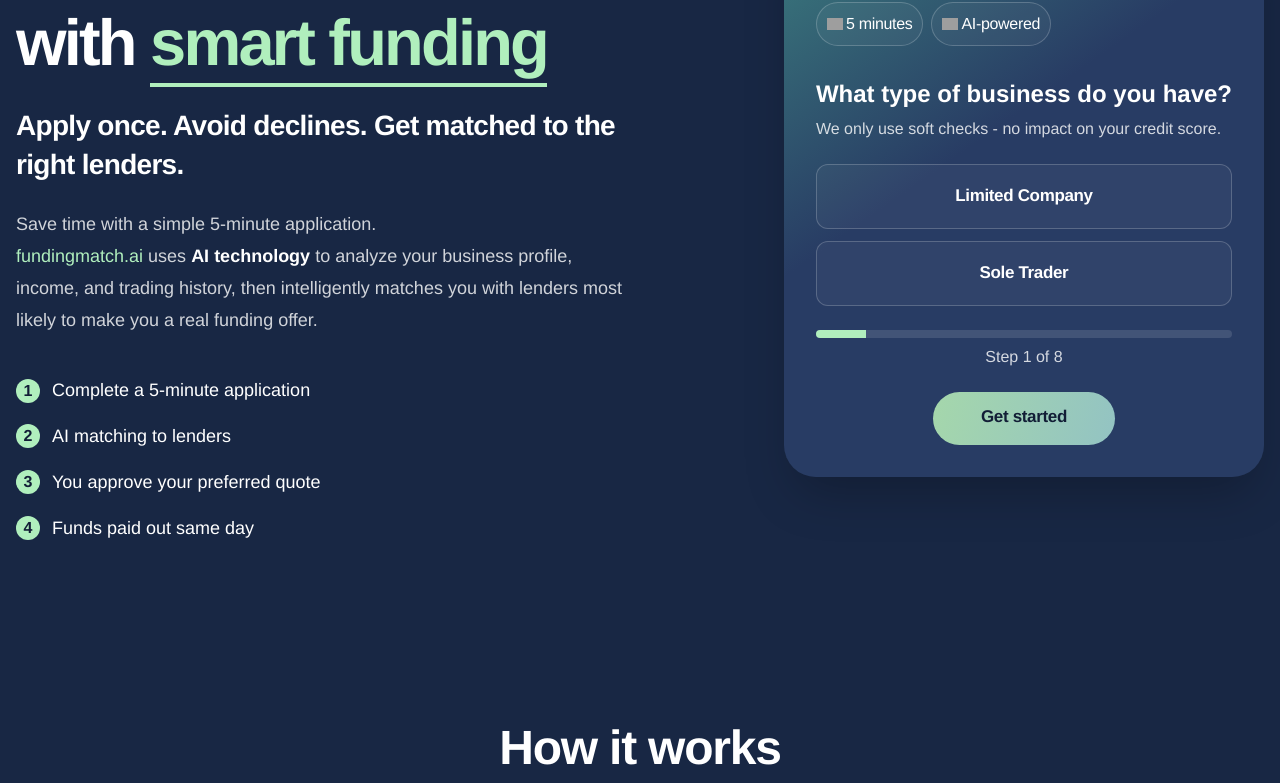
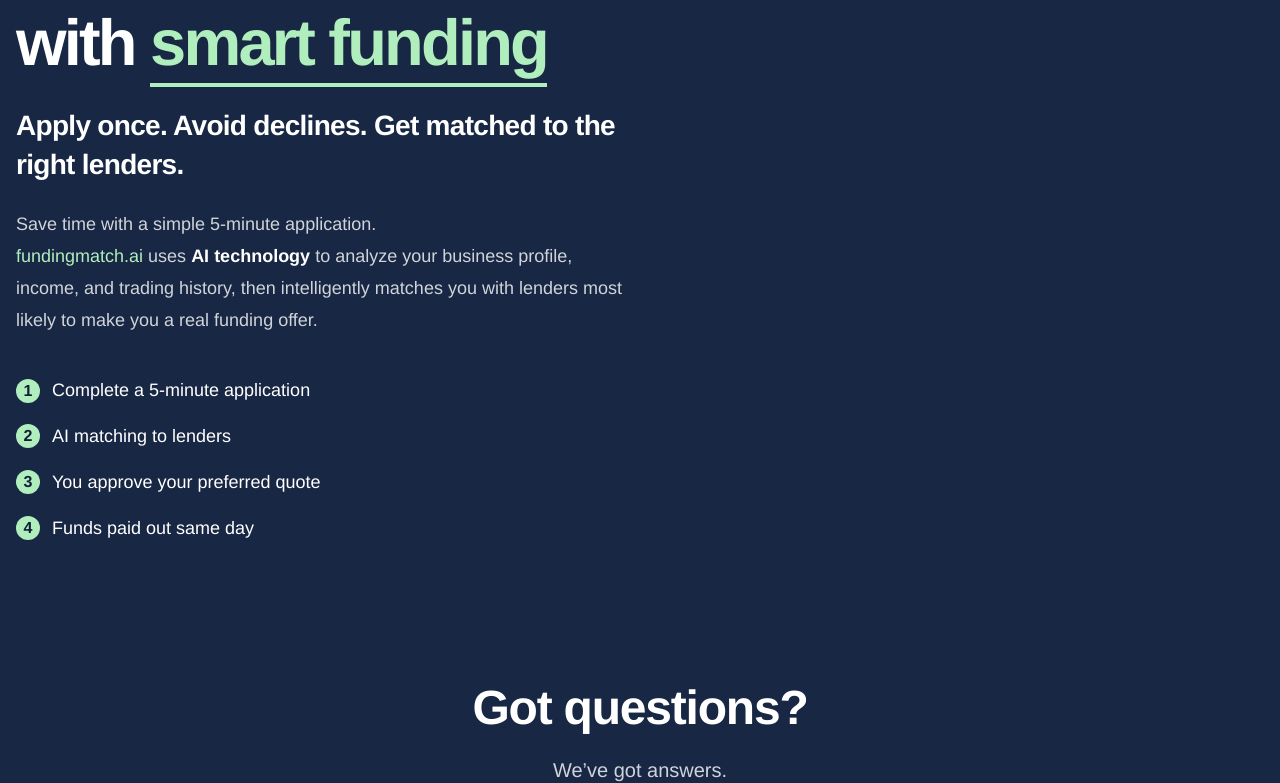
Before and after one commit to HimanshuJ16/fundingmatch, a Next.js app: page / in a window 1280 px wide. Shown: the part 278-1061 px from the top of the page. Built offline with nearby package versions, Linux system fonts and the light colour scheme; grey boxes are pictures that could not be loaded; a web font is replaced by a local one.

Commit message:
first commit

```diff
--- a/src/app/page.tsx
+++ b/src/app/page.tsx
@@ -9,7 +9,7 @@ export default function Home() {
   return (
     <>
       <HeroSection />
-      <HowItWorksSection />
+      {/* <HowItWorksSection /> */}
       <FAQSection />
       <FooterCTA />
     </>
--- a/src/components/HeroSection.tsx
+++ b/src/components/HeroSection.tsx
@@ -84,7 +84,7 @@ export const HeroSection = () => {
         </section>
 
         <div className="w-full lg:w-auto flex justify-center lg:block">
-          <QuickMatchFormSection />
+          {/* <QuickMatchFormSection /> */}
         </div>
       </div>
     </div>
```
